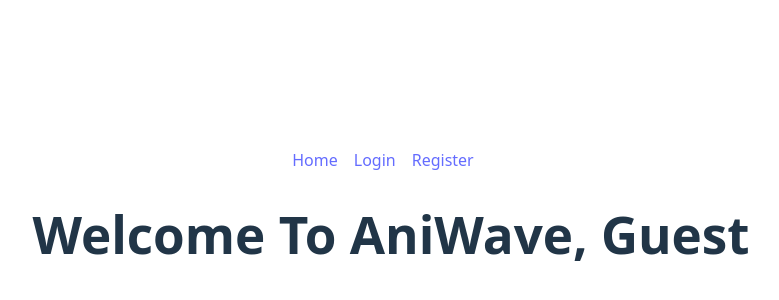
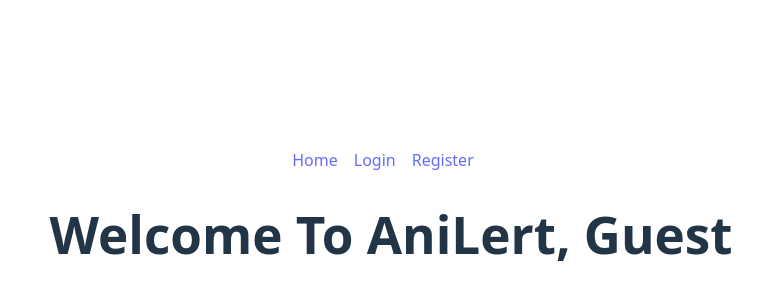
Before and after one commit to RedDogCity/cards, a React (Vite) app in the folder frontend/: page / in a window 1280 px wide. Shown: the part 178-478 px from the top of the page, without its empty margins (249-1028 px from the left). Built offline with nearby package versions, Linux system fonts and the light colour scheme.

Commit message:
tiny changes

```diff
--- a/frontend/src/components/Greeter.tsx
+++ b/frontend/src/components/Greeter.tsx
@@ -10,7 +10,7 @@
 
     return(
         <div id='greeter-text'>
-            <h1>Welcome To AniWave, {name}</h1>
+            <h1>Welcome To AniLert, {name}</h1>
         </div>
     );
 };
```
